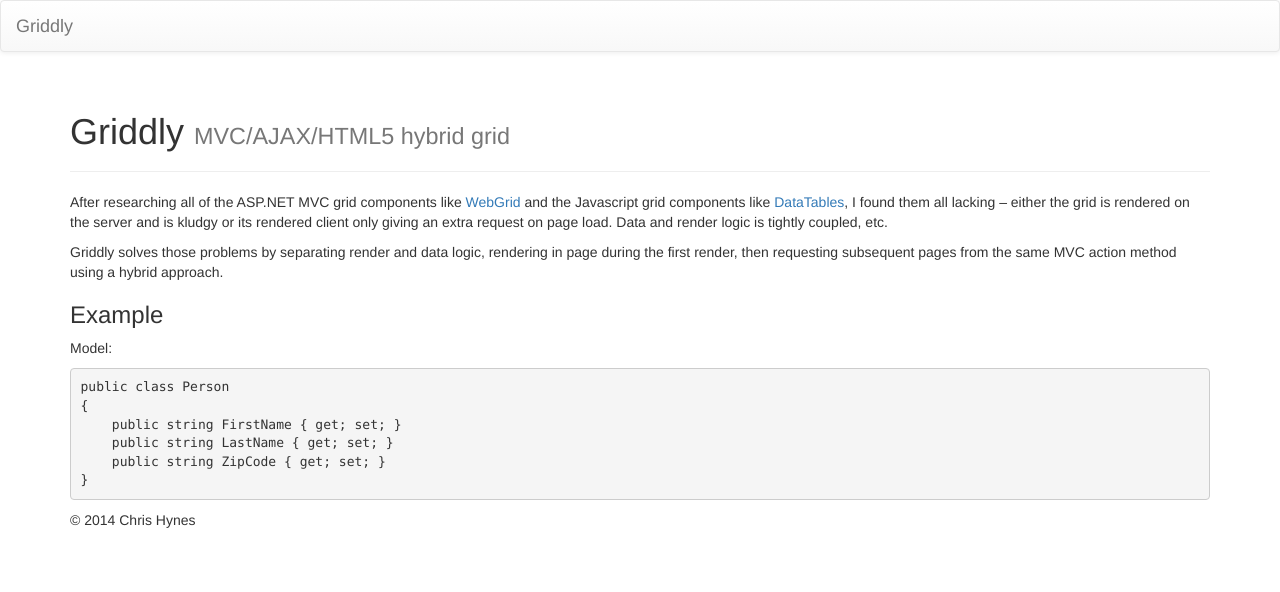
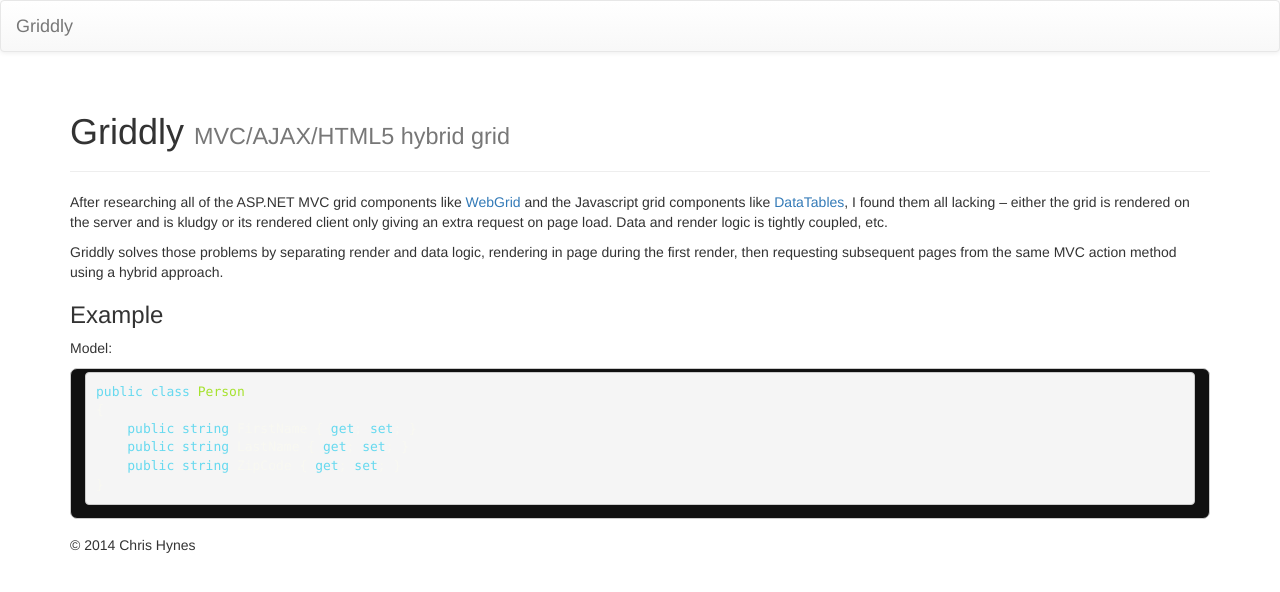
Before and after one commit to programcsharp/griddly, a Jekyll site: the page built from index.md, in a window 1280 px wide. Shown: the top 592 px of the page. Built offline with Jekyll 4.4.1, drawn with Linux system fonts in a browser that asks for light colours; nearby versions of some CDN libraries; library files that are not in the unit come from our copies.

Commit message:
Fix reference

```diff
--- a/_includes/themes/bootstrap-3/default.html
+++ b/_includes/themes/bootstrap-3/default.html
@@ -11,7 +11,7 @@
     <!-- Enable responsive viewport -->
     <meta name="viewport" content="width=device-width, initial-scale=1.0">
 
-    <link href="{{ ASSET_PATH }}/syntax.css" rel="stylesheet">
+    <link href="{{ BASE_PATH }}assets/syntax.css" rel="stylesheet">
 
     <!-- Bootstrap styles -->
     <link href="{{ ASSET_PATH }}/bootstrap/css/bootstrap.min.css" rel="stylesheet">
```
